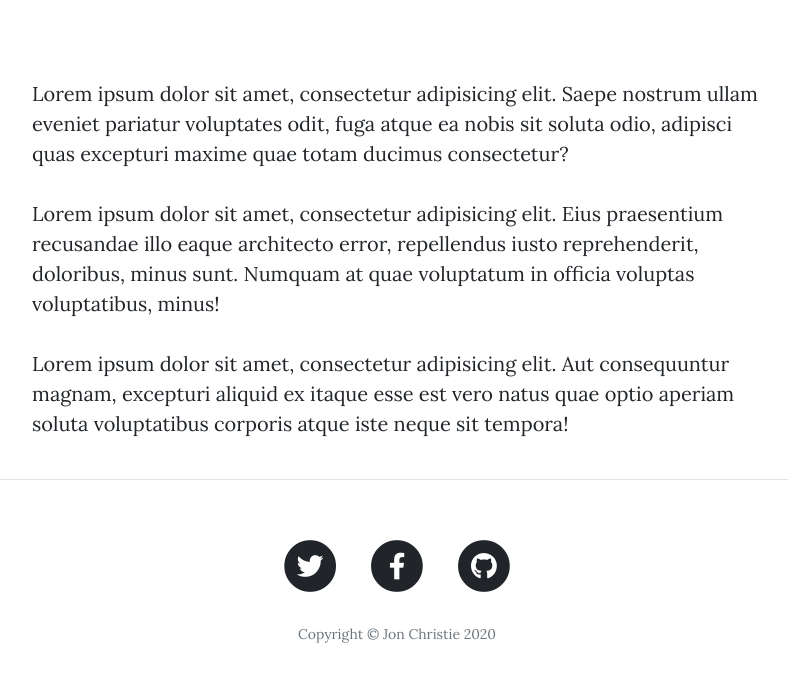
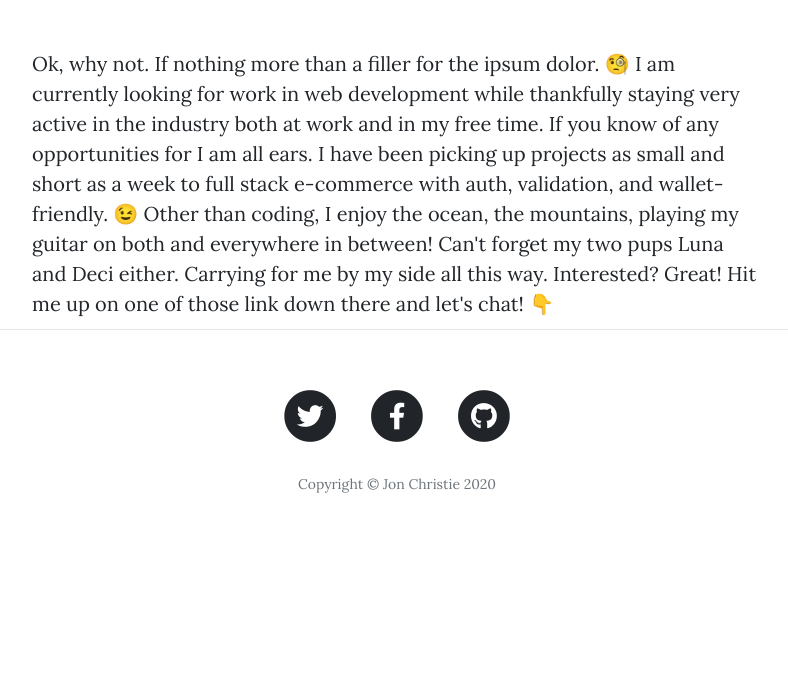
Before and after one commit to mathcodes/PythonLog, a Flask app: page /about in a window 1280 px wide. Shown: the part 533-1212 px from the top of the page, without its empty margins (243-1031 px from the left). After the commit the page ends 1026 px from the top, so only its background shows below. Run offline with Flask 2, Linux system fonts and the light colour scheme; some libraries are stand-ins or nearby versions.

Commit message:
about me update

```diff
--- a/templates/about.html
+++ b/templates/about.html
@@ -4,7 +4,8 @@
 {% include "header.html" %}
 
   <!-- Page Header -->
-  <header class="masthead" style="background-image: url({{ url_for('static', filename='img/bluewavy.png')}})">
+  <!-- <header class="masthead" style="background-image: url("${{ url_for('static', filename='img/bluewavy.png')}}")"> -->
+  <header class="masthead" style="background-image: url('https://spectrum.ieee.org/media-library/purple-background-with-a-yellow-hand-shape-made-up-of-names-of-programming-languages-holds-the-word-python-which-is-large.jpg?id=27260345&width=4000&height=3000'); @-moz-document>
     <div class="overlay"></div>
     <div class="container">
       <div class="row">
@@ -22,14 +23,14 @@
   <div class="container">
     <div class="row">
       <div class="col-lg-8 col-md-10 mx-auto">
-        <p>Lorem ipsum dolor sit amet, consectetur adipisicing elit. Saepe nostrum ullam eveniet pariatur voluptates odit, fuga atque ea nobis sit soluta odio, adipisci quas excepturi maxime quae totam ducimus consectetur?</p>
-        <p>Lorem ipsum dolor sit amet, consectetur adipisicing elit. Eius praesentium recusandae illo eaque architecto error, repellendus iusto reprehenderit, doloribus, minus sunt. Numquam at quae voluptatum in officia voluptas voluptatibus, minus!</p>
-        <p>Lorem ipsum dolor sit amet, consectetur adipisicing elit. Aut consequuntur magnam, excepturi aliquid ex itaque esse est vero natus quae optio aperiam soluta voluptatibus corporis atque iste neque sit tempora!</p>
+        Ok, why not. If nothing more than a filler for the ipsum dolor. 🧐
+        I am currently looking for work in web development while thankfully staying very active  in the industry both at work and in my free time. If you know of any opportunities for I am all ears. I have been picking up projects as small and short as a week to full stack e-commerce with auth, validation, and wallet-friendly. 😉
+        Other than coding, I enjoy the ocean, the mountains, playing my guitar on both and everywhere in between! Can't forget my two pups Luna and Deci either. Carrying for me by my side all this way. Interested? Great! Hit me up on one of those link down there and let's chat! 👇
       </div>
     </div>
   </div>
 
-  <hr>
 
-  {% include "footer.html" %}
+<hr>
+{% include "footer.html" %}
 {% endblock %}
```
Also changed, not shown: templates/index.html (+6 -1 lines), static/img/Jon's Blog.png (deleted), static/img/PIC2.JPG (added), static/img/PIC3.JPG (added), static/img/pythonFS.png (added), 3 other files.
